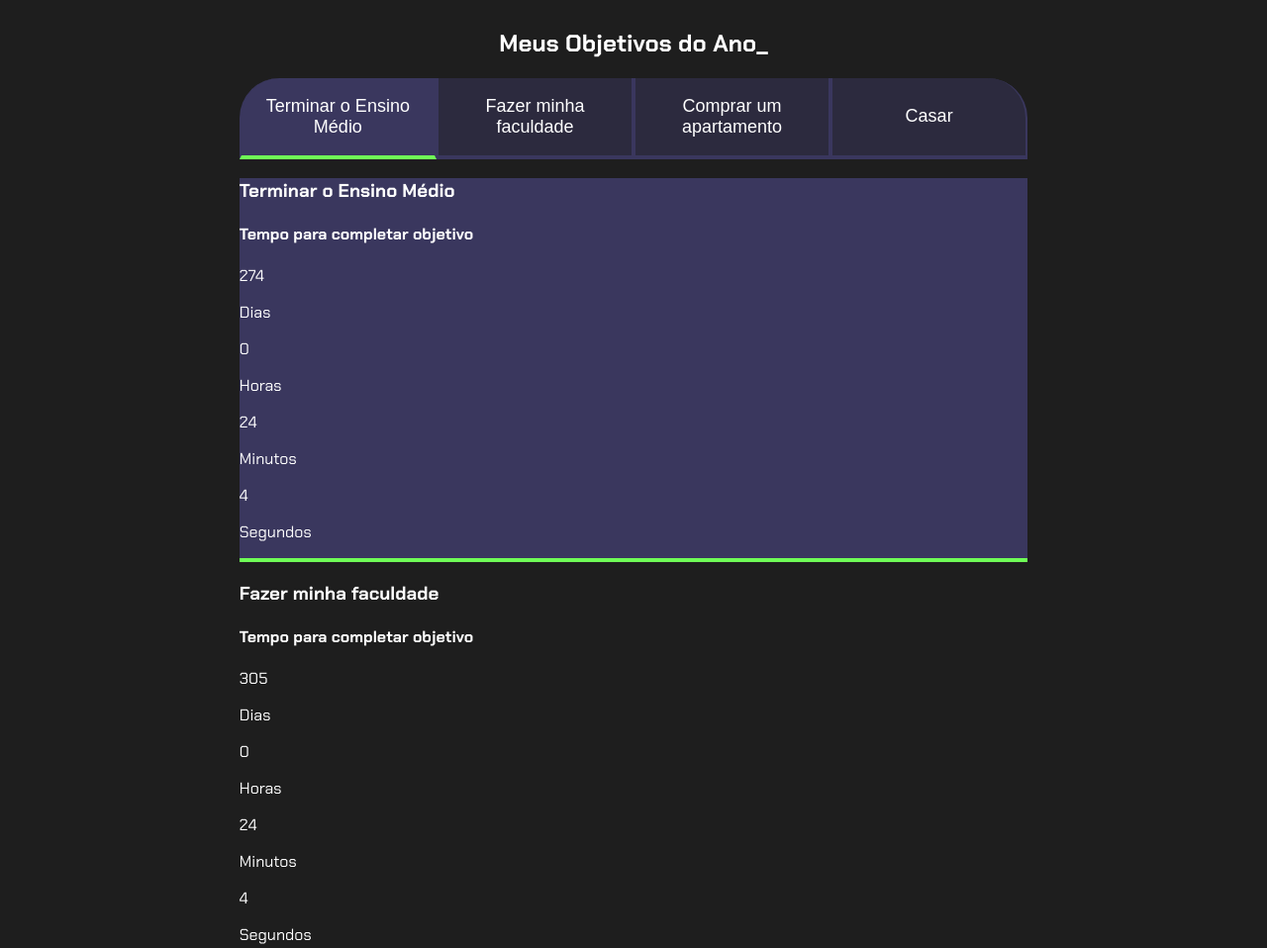
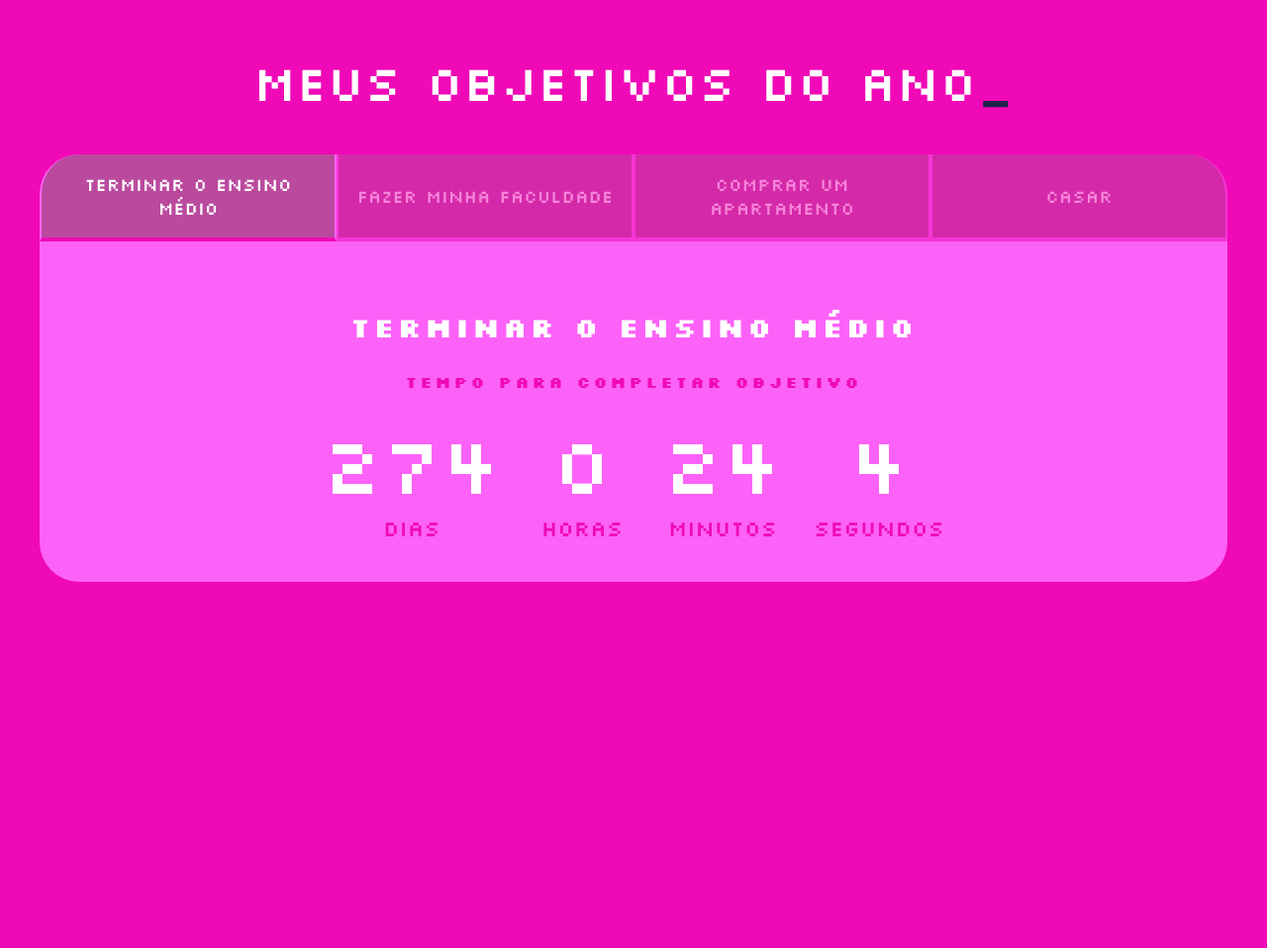
Before and after one commit to LucasMallorquin/codigosdetimer, a plain HTML site: page index.html in a window 1280 px wide. Shown: the top 958 px of the page at 99% size. After the commit the page ends 800 px from the top, so only its background shows below. Drawn offline with Linux system fonts and the light colour scheme; a web font is replaced by a local one.

Commit message:
Update style.css

```diff
--- a/style.css
+++ b/style.css
@@ -1,19 +1,31 @@
-@import url('https://fonts.googleapis.com/css2?family=Chakra+Petch:wght@400;700&display=swap');
+@import url('https://fonts.googleapis.com/css2?family=Gloria+Hallelujah&family=Lobster&family=Luckiest+Guy&family=Orbitron:wght@400..900&family=Protest+Guerrilla&family=Silkscreen:wght@400;700&display=swap');
 
-    :root {
-    --cor-de-fundo: #1E1E1E;
-    --verde: #6FFF57;
+:root{
+    --rosa: #f009b6;
     --branco: #FFFFFF;
-    --botao-ativo: #3A375E;
-    --botao-inativo: rgba(58, 55, 94, 0.5);
-    --texto-fundo: rgba(58, 55, 94, 0.3);
+    --rosa2: #fc62f7;
+    --rosa3:#ba4a9e;
+
 }
-body {
-    background-color: var(--cor-de-fundo);
+
+body{
+    background-color: var(--rosa);
+    color: #FFFFFF;
+}
+
+h1{
     color: var(--branco);
-    font-family: 'Chakra Petch', sans-serif;
+    font-family: "Silkscreen", sans-serif;
+    font-size: 50px;
+    font-optical-sizing: auto;
+    font-weight: 400;
+    font-style: normal;
+    font-variation-settings:
+      "BLED" 0,
+      "SCAN" 0;
 }
-.conteudo-principal {
+
+.conteudo-principal{
     display: flex;
     flex-direction: column;
     justify-content: center;
@@ -22,49 +34,109 @@ body {
     width: 100%;
     margin: 0 auto;
 }
-.titulo-principal {
-    text-align: left;
-    width: 100%;
-    font-size: 32px;
+
+span{
+    color: #1f2249;
+    font-family: "Silkscreen", sans-serif;
+    font-size: 50px;
 }
-.titulo-principal span {
-    color: var(--verde);
-}
+
 .botao {
-    font-family: "Crakra Petch", sans-serif;
-    background-color: var(--botao-inativo);
-    color: var(--branco);
+    font-family: "Silkscreen", sans-serif;
+    background-color: var(--rosa3);
+    color: #FFFFFF;
     display: flex;
     justify-content: center;
     padding: 1em;
     font-size: 18px;
     align-items: center;
-    width: 100%;
-    border-bottom: 4px solid var(--botao-ativo);
-    border-left: 2px solid var(--botao-ativo);
-    border-right: 2px solid var(--botao-ativo);
+    width: 300px;
+    border-bottom: 4px solid var(--rosa2);
+    border-left: 2px solid var(--rosa2);
+    border-right: 2px solid var(--rosa2);
     border-top: none;
+    opacity: 50%;
+
 }
-.ativo{
-    background-color: var(--botao-ativo);
-    border-bottom: 4px solid var(--verde);
-    }
-    .ativo{
-        background-color: var(--botao-ativo);
-        border-bottom: 4px solid var(--verde);
-        }
 
-.botoes {
+
+.botao:first-child{
+    border-radius: 40px 0 0 0;
+}
+
+.botao:last-child{
+    border-radius: 0 40px 0 0;
+}
+
+.botao.ativo{
+    opacity: 100%;
+    border-bottom: 4px solid var(--rosa);
+}
+.abas-conteudo.ativo{
     display: block;
 }
-@media screen and (min-width: 768px) {
-    .botoes {
+
+.abas-conteudo{
+display: none;
+}
+
+.abas-textos{
+    background-color: var(--rosa2);
+    padding: 40px;
+    border-radius: 0 0 40px 40px;
+}
+
+.aba-conteudo-titulo1{
+    font-size: 28px;
+    text-align: center;
+    font-family: "Silkscreen", sans-serif;;
+    letter-spacing: 3px;
+}
+
+.aba-conteudo-titulo2{
+    text-align: center;
+    color: var(--rosa);
+    text-transform: uppercase;
+    font-family: "Silkscreen", sans-serif;
+    letter-spacing: 3px;
+}
+
+.contador{
+    display: flex;
+    justify-content: center;
+    font-family: "Silkscreen", sans-serif;
+    flex-wrap: wrap;
+}
+
+.contador-digito{
+    padding: 0 16px;
+    text-align: center;
+    min-width: 100px;
+}
+
+.contador-digito-numero{
+    font-size: 80px;
+    margin: 0;
+}
+
+.contador-digito-texto{
+    color: var(--rosa);
+    font-family: "Silkscreen", sans-serif;
+    font-size: 22px;
+    margin: 0;
+}
+
+
+@media screen and (min-width: 768px){
+    .botoes{
         display: flex;
     }
 
-    .botao:first-child {
+    .botao:first-child{
         border-radius: 40px 0 0 0;
     }
 
-    .botao:last-child {
+    .botao:last-child{
         border-radius: 0 40px 0 0;
+    }
+}
```
